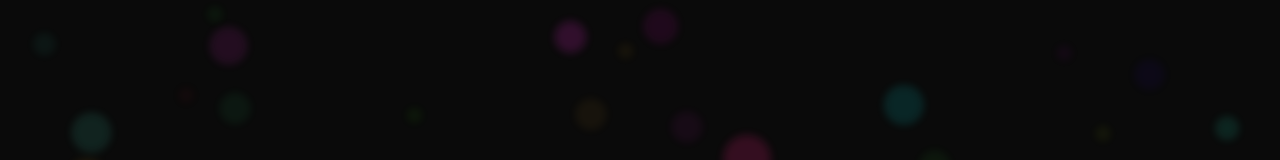
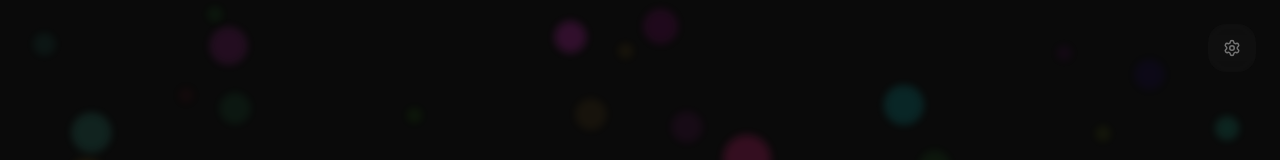
Before and after one commit to androsgithub/dropidea, a React (Vite) app: page / in a window 1280 px wide. Shown: the top 160 px of the page. Built offline with nearby package versions, Linux system fonts and the light colour scheme; a web font is replaced by a local one.

Commit message:
feat: Implement ConfigMenu component with MenuTrigger and MenuContent for API key management

```diff
--- a/src/App.tsx
+++ b/src/App.tsx
@@ -5,6 +5,7 @@ import { Input } from './components/Input';
 import { ParticleModal } from './components/ParticleModal';
 import { useGlobalStore } from './stores/useGlobalStore';
 import { generatePosition } from './util/Position';
+import { ConfigMenu } from './components/ConfigMenu';
 
 function App() {
   const particles = useGlobalStore((state) => state.particles);
@@ -35,6 +36,7 @@ function App() {
         <Input />
       </form>
       <ParticleModal />
+      <ConfigMenu />
       <ButtonCirclesBackground />
       <Background />
     </main>
--- /dev/null
+++ b/src/components/ConfigMenu/MenuContent.tsx
@@ -0,0 +1,77 @@
+import { AnimatePresence, motion, type Variants } from 'framer-motion';
+import { X } from 'lucide-react';
+
+type MenuContentProps = {
+  open: boolean;
+  setOpened: (opened: boolean) => void;
+  handleSubmit: (e: React.FormEvent<HTMLFormElement>) => void;
+};
+export function MenuContent({ open, setOpened, handleSubmit }: MenuContentProps) {
+  const variants: Variants = {
+    initial: {
+      scale: 0.5,
+      y: -128,
+      opacity: 0
+    },
+    animate: {
+      y: 0,
+      scale: 1,
+      opacity: 1
+    },
+
+    exit: {
+      scale: 0.5,
+      y: -128,
+      opacity: 0
+    }
+  };
+  return (
+    <AnimatePresence>
+      {open && (
+        <motion.form
+          layout
+          variants={variants}
+          initial="initial"
+          animate="animate"
+          exit="exit"
+          className="absolute top-4 right-4 z-500 flex max-w-2xl min-w-xl flex-col rounded-3xl bg-white/10 p-6 backdrop-blur-2xl"
+          onSubmit={handleSubmit}
+        >
+          <div className="flex justify-between">
+            <p className="mb-4 text-lg font-semibold">Configurações</p>
+            <button
+              onClick={() => setOpened(false)}
+              type="button"
+              className="flex size-8 cursor-pointer items-center justify-center rounded-lg text-neutral-400 transition-all hover:bg-white/5 hover:text-white"
+            >
+              <X size={24} />
+            </button>
+          </div>
+
+          <label className="text-neutral-400">Gemini - API KEY:</label>
+          <input
+            type="text"
+            name="gemini-api-key"
+            className="rounded-2xl bg-white/5 p-4 py-2 outline-none"
+            defaultValue={localStorage.getItem('GEMINI_API_KEY') ?? ''}
+          />
+          <div className="mt-4 flex justify-between gap-2">
+            <button
+              type="submit"
+              className="flex-1 cursor-pointer rounded-xl bg-neutral-100/10 p-2 transition-all hover:bg-neutral-100/15"
+            >
+              Salvar
+            </button>
+            <button
+              type="button"
+              onClick={() => setOpened(false)}
+              className="flex-1 cursor-pointer rounded-xl bg-red-900 p-2 transition-all hover:bg-red-800"
+            >
+              Cancelar
+            </button>
+          </div>
+        </motion.form>
+      )}
+    </AnimatePresence>
+  );
+}
--- /dev/null
+++ b/src/components/ConfigMenu/MenuTrigger.tsx
@@ -0,0 +1,49 @@
+import { AnimatePresence, motion, type Variants } from 'framer-motion';
+import { Settings } from 'lucide-react';
+
+type MenuTriggerProps = { open: boolean; setOpened: (opened: boolean) => void };
+export function MenuTrigger({ open, setOpened }: MenuTriggerProps) {
+  const variants: Variants = {
+    initial: {
+      scale: 0,
+      opacity: 0,
+      y: -100
+    },
+    animate: {
+      scale: 0.75,
+      opacity: 1,
+      filter: 'brightness(50%)',
+      y: 0
+    },
+    whileTap: {
+      scale: 1.15,
+      opacity: 1,
+      filter: 'brightness(150%)',
+      y: 0
+    },
+    whileHover: {
+      scale: 1,
+      opacity: 1,
+      filter: 'brightness(100%)',
+      y: 0
+    }
+  };
+  return (
+    <AnimatePresence>
+      {!open && (
+        <motion.button
+          variants={variants}
+          initial="initial"
+          animate={open ? 'whileHover' : 'animate'}
+          whileHover="whileHover"
+          whileTap="whileTap"
+          exit="initial"
+          className="absolute top-4 right-4 z-500 flex size-16 cursor-pointer items-center justify-center rounded-3xl bg-white/5 text-neutral-200 backdrop-blur-3xl"
+          onClick={() => setOpened(!open)}
+        >
+          <Settings />
+        </motion.button>
+      )}
+    </AnimatePresence>
+  );
+}
--- /dev/null
+++ b/src/components/ConfigMenu/index.tsx
@@ -0,0 +1,22 @@
+import { useState } from 'react';
+import { MenuContent } from './MenuContent';
+import { MenuTrigger } from './MenuTrigger';
+
+export const ConfigMenu = () => {
+  const [opened, setOpened] = useState(false);
+  function handleSubmit(e: React.FormEvent<HTMLFormElement>) {
+    e.preventDefault();
+    const formData = new FormData(e.currentTarget);
+    const geminiApiKey = (formData.get('gemini-api-key') as string) ?? '';
+    localStorage.setItem('GEMINI_API_KEY', geminiApiKey);
+    if (formData.get('idea') == '') return;
+    setOpened(false);
+  }
+  return (
+    <>
+      <MenuTrigger open={opened} setOpened={setOpened} />
+
+      <MenuContent open={opened} handleSubmit={handleSubmit} setOpened={setOpened} />
+    </>
+  );
+};
```
